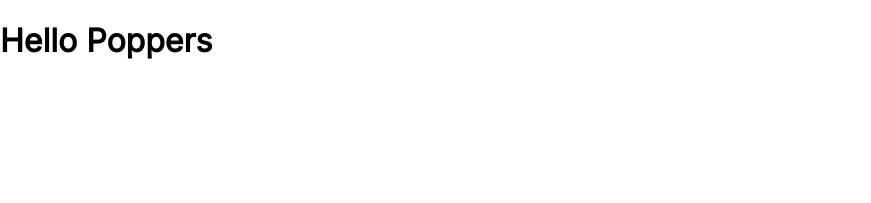
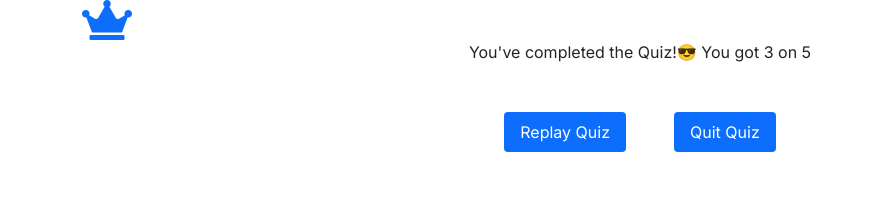
Before and after one commit to vimalkmr816/js-projects-intermediate, a plain HTML site: page 2.quiz app/index.html in a window 1280 px wide. Shown: the whole page, without its empty margins (0-871 px from the left). Drawn offline with nearby package versions, Linux system fonts and the light colour scheme.

Commit message:
frontend almost complete

```diff
--- a/2.quiz app/index.html
+++ b/2.quiz app/index.html
@@ -4,13 +4,93 @@
 <head>
     <meta charset="UTF-8" />
     <meta name="viewport" content="width=device-width, initial-scale=1.0" />
-    <title>Title</title>
+    <title>QuizNation</title>
+    <link href="https://cdn.jsdelivr.net/npm/bootstrap@5.1.3/dist/css/bootstrap.min.css" rel="stylesheet"
+        integrity="sha384-1BmE4kWBq78iYhFldvKuhfTAU6auU8tT94WrHftjDbrCEXSU1oBoqyl2QvZ6jIW3" crossorigin="anonymous">
     <link rel="stylesheet" href="style.css" />
+    <link rel="stylesheet" href="https://cdnjs.cloudflare.com/ajax/libs/font-awesome/5.15.3/css/all.min.css" />
     <script src="script.js" defer></script>
 </head>
 
 <body>
-    <h1>Hello Poppers</h1>
+    <!-- start page -->
+    <!-- <div class="container">
+        <button id="start_btn" class="btn-light border-0 text-primary">Start Quiz</button>
+    </div> -->
+    <!-- rules page -->
+
+    <!-- <div class="container">
+        <div class="header py-3 fs-4 fw-bold">
+            <div class="page_title">Some Rules of this Quiz</div>
+        </div>
+        <hr>
+        <div class="main rules">
+            <p> 1. You will have only <span class="text-primary fw-bold">15 seconds</span> per each question.</p>
+            <p> 2. Once you select your answer, it can't be undone.</p>
+            <p> 3. You can't select any option once time goes off.</p>
+            <p>4. You can't exit from the Quiz while you're playing.</p>
+            <p> 5. You'll get points on the basis of your correct answers.</p>
+        </div>
+        <hr>
+        <div class="footer float-end">
+            <button class="btn-light  px-3 py-2 rounded-3  border border-primary" id="continue_btn"> Exit
+                Quiz</button>
+            <button class="btn-primary px-3 py-2 rounded-3 border-0" id="exit_btn">Continue </button>
+        </div>
+    </div> -->
+
+    <!-- questions page -->
+
+    <!-- <div class="container">
+        <div class="header py-3 d-flex justify-content-between align-items-center">
+            <div class="page_title fs-4 fw-bold">Awesome Quiz Application</div>
+            <div class="remaining_time fs-6 fw-bold bg-primary bg-opacity-10 p-2 rounded text-primary ">Time :
+                <span class="bg-dark text-light p-1 rounded">10</span>
+            </div>
+        </div>
+        <hr>
+        <div class="qna_section main">
+            <p class="question fs-3 fw-bold">1. What does HTML stand for?</p>
+            <button
+                class="ans py-2 d-block  w-100 text-start m-2 border border-1 rounded-2 border border-primary bg-primary bg-opacity-10">Hyper
+                Text
+                Preprocessor</button>
+            <button
+                class="ans py-2 d-block w-100 text-start m-2 border border-1 rounded-2 border border-primary bg-primary bg-opacity-10">Hyper
+                Text Markup
+                Language</button>
+            <button
+                class="ans py-2 d-block w-100 text-start m-2 border border-1 rounded-2 border border-primary bg-primary bg-opacity-10">Hyper
+                Text Multiple
+                Language</button>
+            <button
+                class="ans py-2 d-block w-100 text-start m-2 border border-1 rounded-2 border border-primary bg-primary bg-opacity-10">Hyper
+                Tool Multi
+                Language</button>
+        </div>
+        <hr>
+        <div class="footer my-4 d-flex align-items-center justify-content-between">
+            <div class="remaining_ques ">
+                <span class="curr_ques fw-bold">1</span> of
+                <span class="total_ques fw-bold">5</span> Questions
+            </div>
+            <button class="float-end btn-primary px-3 py-2 border-0 rounded-2">Next Question</button>
+        </div> -->
+
+    <!-- completion page -->
+
+    <div class="container d-flex flex-column align-items-center justify-content-between">
+        <i class="fas fa-crown w-100 fs-1 text-primary"></i>
+        You've completed the Quiz!😎
+        You got 3 on 5
+        <div class="buttons d-flex p-5 gap-5">
+            <button class="btn-primary btn-primary px-3 py-2 border-0 rounded-2" id="replay_btn"> Replay
+                Quiz</button>
+            <button class="btn-primary btn-primary px-3 py-2 border-0 rounded-2" id="quit_btn"> Quit Quiz</button>
+        </div>
+    </div>
+
+
 </body>
 
 </html>
--- a/2.quiz app/script.js
+++ b/2.quiz app/script.js
@@ -0,0 +1 @@
+i dont know what to write yet
--- a/2.quiz app/style.css
+++ b/2.quiz app/style.css
@@ -1,9 +1,9 @@
 @import url('https://fonts.googleapis.com/css2?family=Inter&display=swap');
 * {
     box-sizing: border-box;
+    margin: 0;
 }
 
 body {
     font-family: 'Inter', sans-serif;
-    margin: 0;
 }
```
Also changed, not shown: 1 other file.
